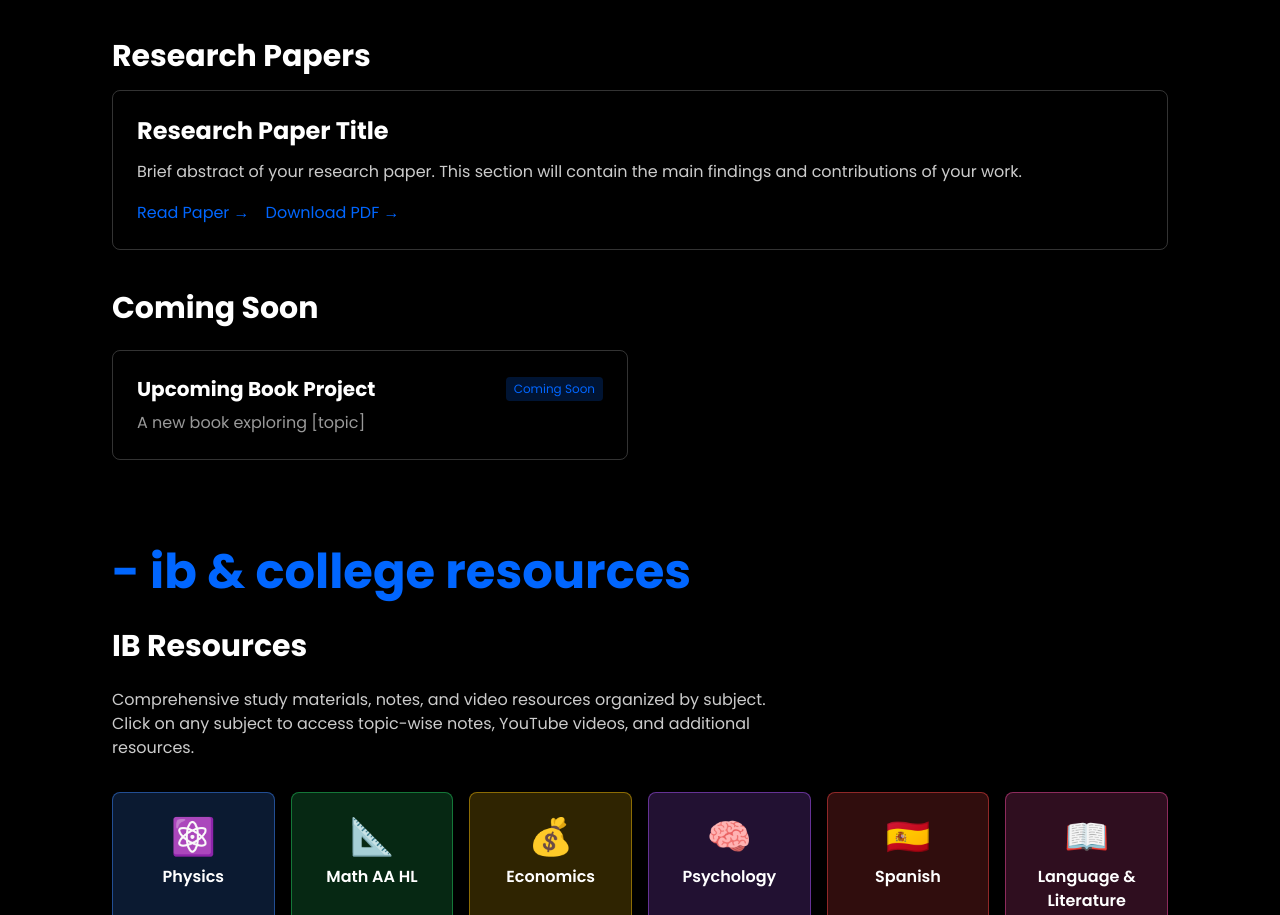
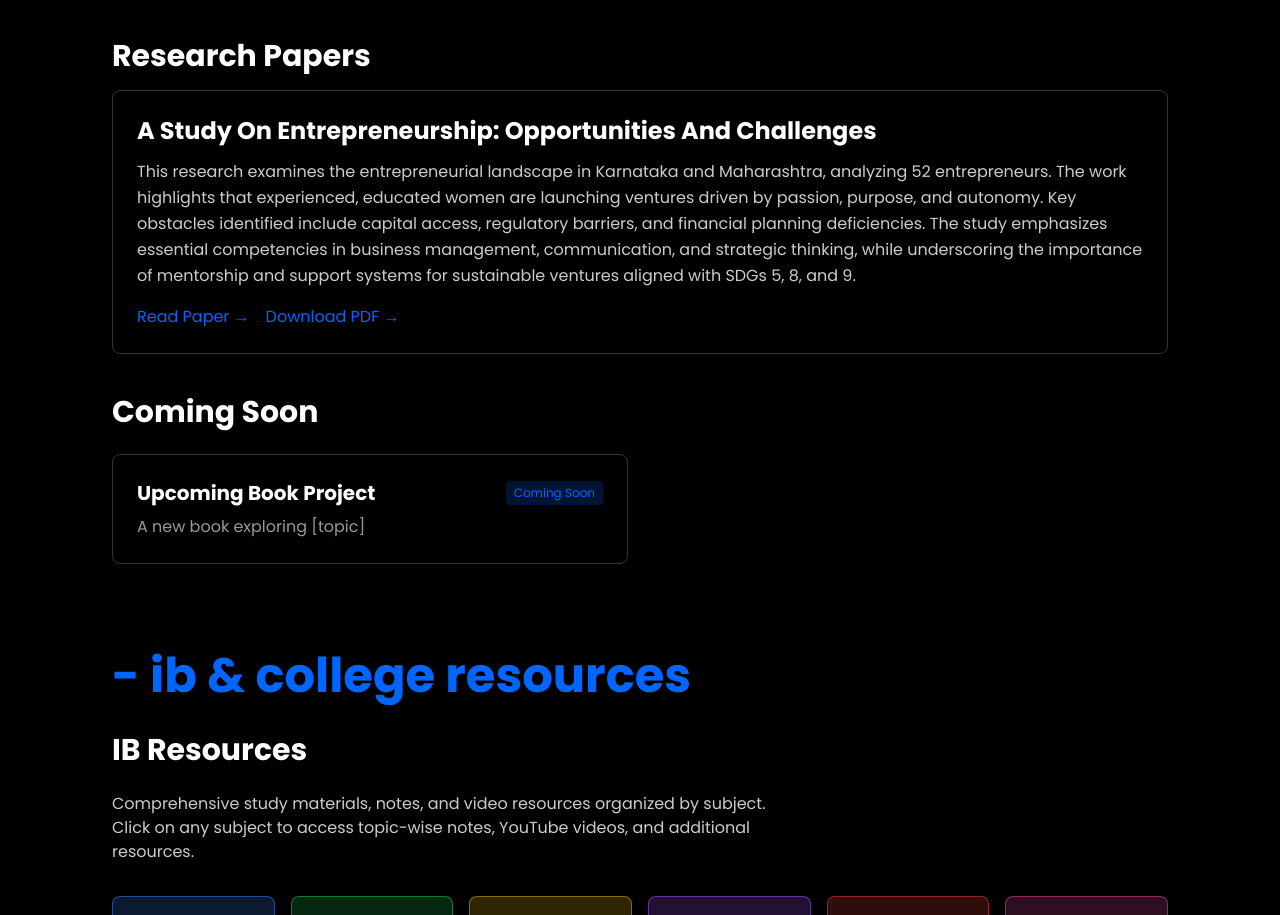
Before and after one commit to Manas-Nanivadekar/hrehaan-website, a Next.js app: page / in a window 1280 px wide. Shown: the part 2215-3130 px from the top of the page. Built offline with nearby package versions, Linux system fonts and the light colour scheme.

Commit message:
updated paper:

```diff
--- a/src/app/components/WritingResearch.jsx
+++ b/src/app/components/WritingResearch.jsx
@@ -17,11 +17,11 @@ const booksData = [
 
 const researchData = [
   {
-    title: "Research Paper Title",
+    title: "A Study On Entrepreneurship: Opportunities And Challenges",
     abstract:
-      "Brief abstract of your research paper. This section will contain the main findings and contributions of your work.",
-    link: "#", // Link to paper/PDF
-    pdfLink: "#" // Direct PDF link if available
+      "This research examines the entrepreneurial landscape in Karnataka and Maharashtra, analyzing 52 entrepreneurs. The work highlights that experienced, educated women are launching ventures driven by passion, purpose, and autonomy. Key obstacles identified include capital access, regulatory barriers, and financial planning deficiencies. The study emphasizes essential competencies in business management, communication, and strategic thinking, while underscoring the importance of mentorship and support systems for sustainable ventures aligned with SDGs 5, 8, and 9.",
+    link: "https://eprajournals.com/IJES/article/17192",
+    pdfLink: "https://eprajournals.com/IJES/article/17192/abstract"
   }
 ];
 
```
